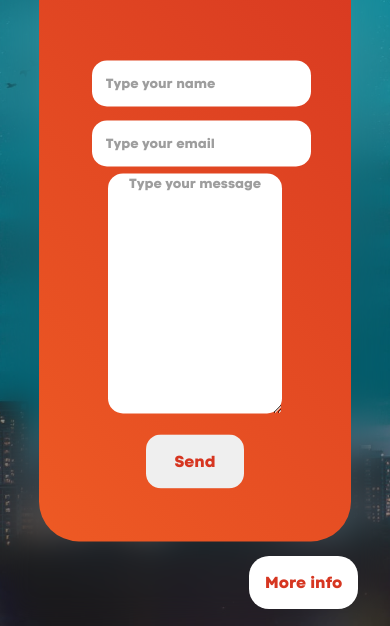
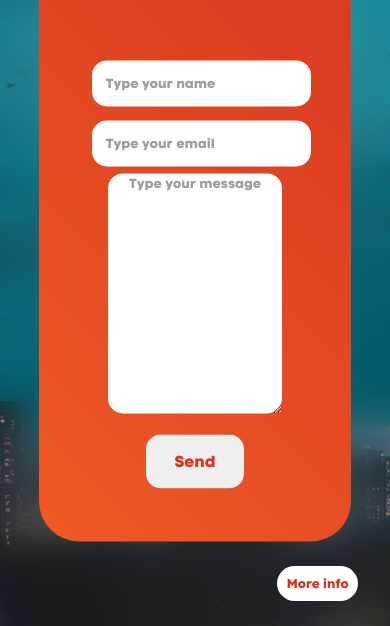
Before and after one commit to ADAMSKI-DZ/Malick-Portfolio-Website, a plain HTML site: page pages/contact-us/contact.html in a window 390 px wide. Shown: the part 218-844 px from the top of the page. Drawn offline with Linux system fonts and the light colour scheme.

Commit message:
responsive update

```diff
--- a/css/responsive.css
+++ b/css/responsive.css
@@ -252,5 +252,9 @@
     .contact-container h2 {
         font-size: 1.7em;
     }
+    .more-info a {
+        padding: 0.5em;
+        font-size: 0.8em;
+    }
 }
 /*?--------*/
```
